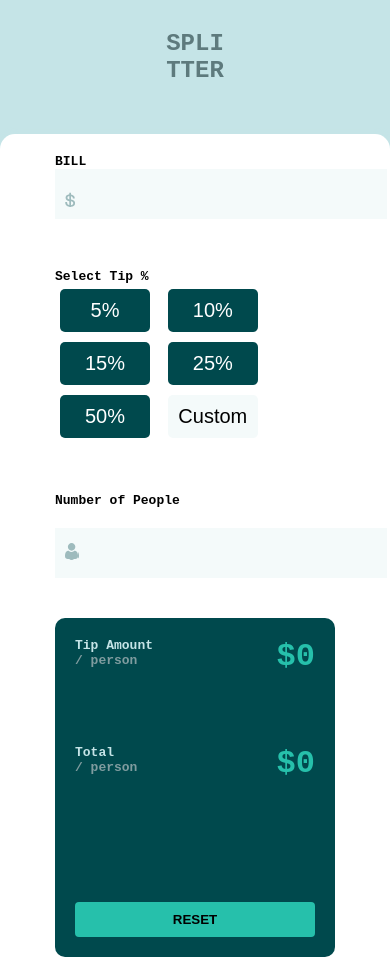
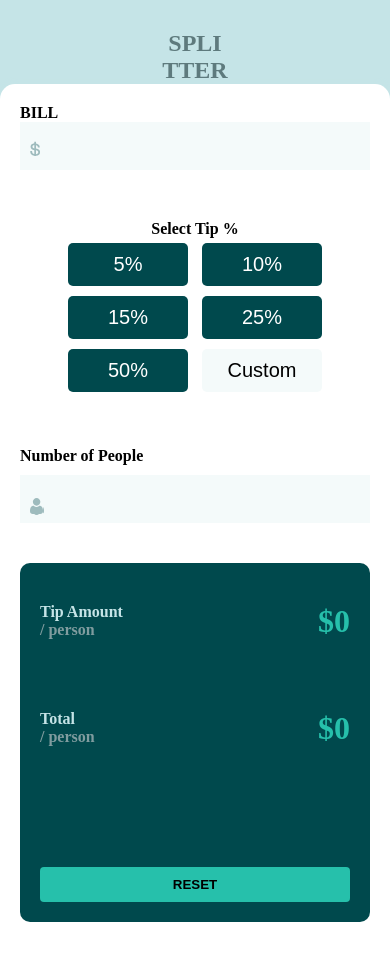
Before and after one commit to bright-op/bright-opCalculadora.github.io, a plain HTML site: page index.html in a window 390 px wide. Shown: the top 960 px of the page. Drawn offline with Linux system fonts and the light colour scheme; files whose address does not match are found by name; a web font is replaced by a local one.

Commit message:
Update style.css

```diff
--- a/style.css
+++ b/style.css
@@ -17,7 +17,7 @@
 
 body{
     background-color: var(--Lightgrayishcyan);
-    font-family: monospace;
+    font-family: spacemono;
     font-weight: 700;
 }
 button{
@@ -45,24 +45,22 @@ button{
 
 
 /* inputs */
-.flex-icon-input{
-    display: flex;
-    justify-content: left;
-    align-items: center;
-    /* border:2px solid red; */
-}
 .flex-personas{
     display: flex;
     justify-content: space-between;
     width: 83%;
-    margin-bottom:20px;
+    margin-bottom:10px;
+}
+.cal-title{
+    margin-bottom:10px;
 }
 input{
-    padding:11px;
+    padding:10px;
     border: none;
     background-color: var(--Verylightgrayishcyan);
     font-size: 24px;
     text-align: right;
+    width: 90%;
 }
 .label-cuenta{
     position:relative;
@@ -75,7 +73,6 @@ input{
     width: 10px;
     height: 15px;
     margin:auto;
-    /* text-align: center; */
     background:url(/tip-calculator-app-main/images/icon-dollar.svg) ;
 }
 .label-personas{
@@ -95,16 +92,6 @@ input{
 input[type=number]:focus{
     color:var(--Verydarkcyan);
     outline:2px solid aqua;
-}
-.icon-input{
-    background-color: var(--Verylightgrayishcyan);
-    padding: 10px;
-    width:40px;
-    height: 50px;
-    margin-left: 4px;
-    /* border-radius: 5px; */
-    /* display: inline; */
-    text-align: center;
 }
 .tip{
     margin:50px auto;
@@ -157,6 +144,9 @@ input[type=number]:focus{
     font-size: 32px;
 }
 
+.resultados-tip{
+    margin-top: 20px;
+}
 .resultados-total{
     margin-top: 70px;
 }
@@ -174,7 +164,9 @@ input[type=number]:focus{
     background-color: var(--colorPrincipal);
     font-weight: bold;
 }
-
+.btn-reset:focus{
+    background-color: var(--Lightgrayishcyan);
+}
 /* modal custom */
 .contenedor-modal-custom{
     width: 100vw;
@@ -210,14 +202,12 @@ input[type=number]:focus{
 }
 
 .contenedor-modal-custom{
-    /* display: none; */
     transition: ease-in 0.5s;
     clip-path: circle(0%);
 }
 /* js claslist */
 
 .open-modal{
-    /* display: block; */
     clip-path: circle(100%);
 
 }
@@ -230,12 +220,29 @@ input[type=number]:focus{
         flex-direction: column;
         width: 100%;
         height: auto;
+        margin:auto;
     }
     .calculadora{
-        width: 80%;
+        width: 100%;
+    }
+    .tip{
+        width: 100%;
+        text-align: center;
+    }
+    .tip button{
+        width: 120px;
+    }
+    input{
+       width:100%;
     }
     .contenedor-resultado{
-        width: 80%;
+        width: 100%;
         margin:40px auto;
     }
+    .contenedor-modal-custom{
+        position:fixed
+    }
+    .modal-custom{
+        width: 90%;
+    }
 }
```
